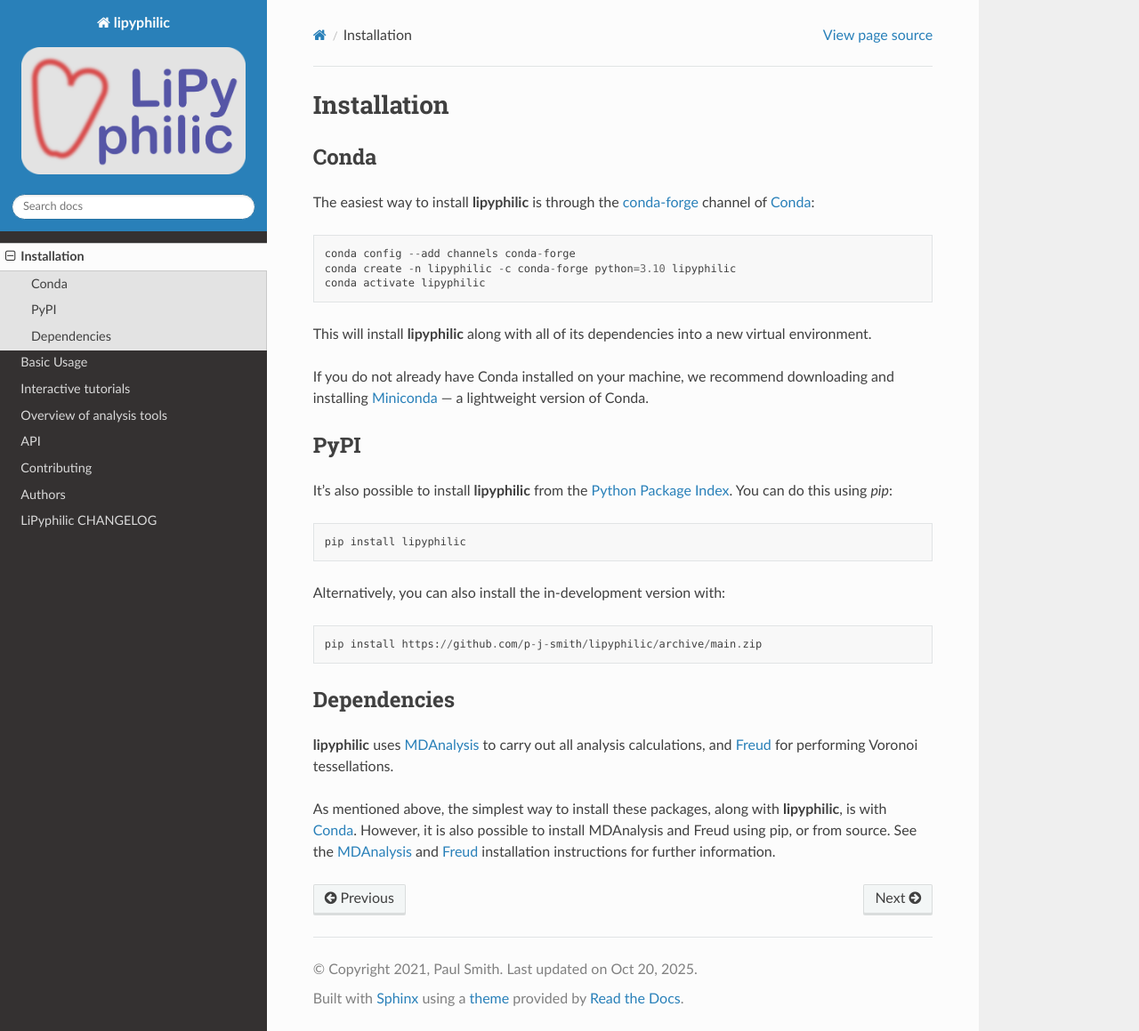
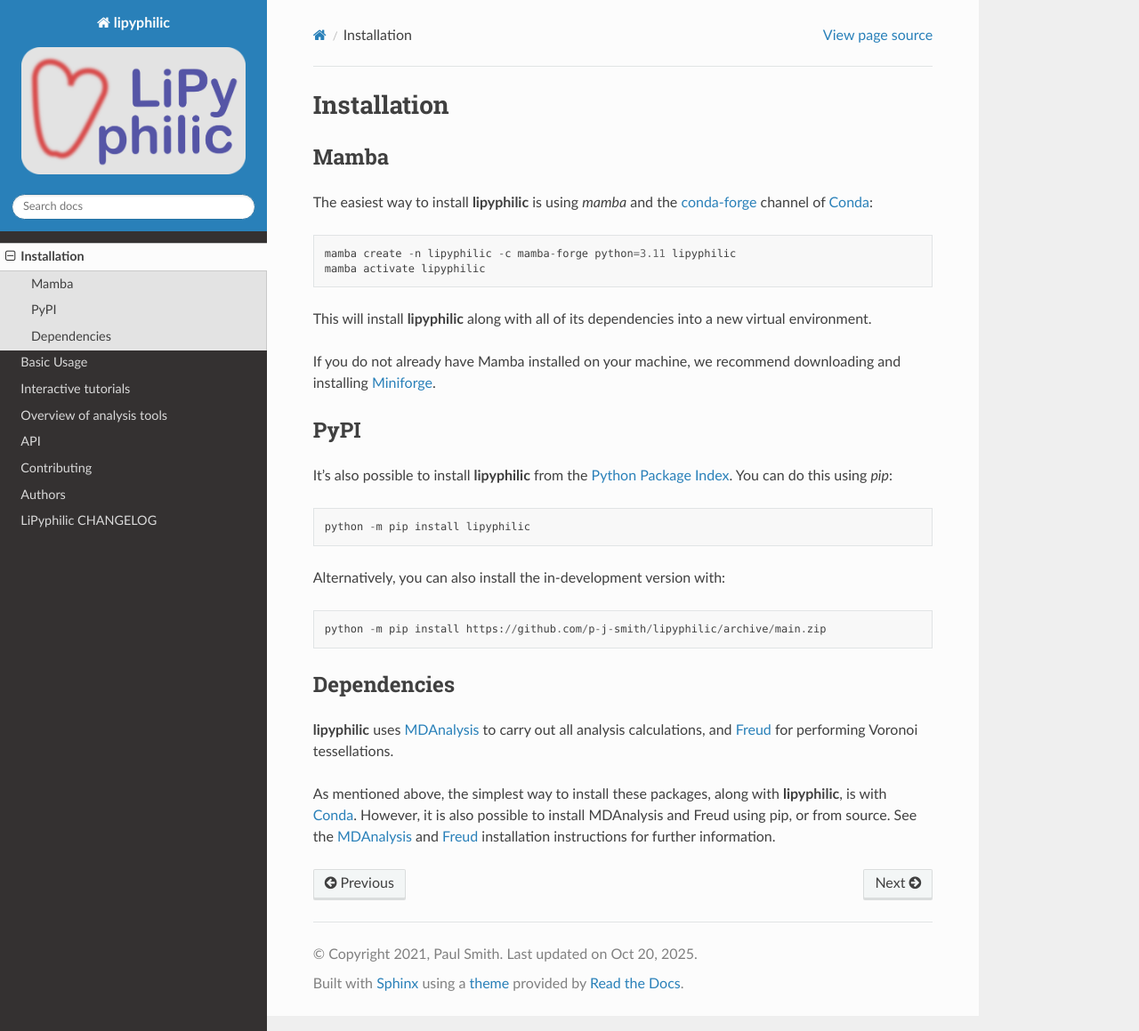
Before and after one commit to p-j-smith/lipyphilic, a Sphinx documentation site: the page built from docs/installation.rst, in a window 1280 px wide and 1159 px high. Shown: the whole window at 89% size. Built offline with Sphinx 7.4.7 and the Read the Docs theme 3.1.0, drawn with Linux system fonts in a browser that asks for light colours; the version number could not be read and is left out.

```diff
--- a/CHANGELOG.rst
+++ b/CHANGELOG.rst
@@ -1,5 +1,8 @@
 LiPyphilic CHANGELOG
 ====================
+
+0.13.0 (2025-10-20)
+* Add support for MDAnalysis 2.10 and Python 3.14
 
 0.12.1 (2025-06-05)
 -------------------
--- a/docs/installation.rst
+++ b/docs/installation.rst
@@ -1,22 +1,20 @@
 Installation
 ============
 
-Conda
+Mamba
 -----
 
-The easiest way to install **lipyphilic** is through the `conda-forge
+The easiest way to install **lipyphilic** is using `mamba` and the `conda-forge
 <https://anaconda.org/conda-forge>`__ channel of `Conda
 <https://docs.conda.io/en/latest/index.html>`__::
 
-    conda config --add channels conda-forge
-    conda create -n lipyphilic -c conda-forge python=3.10 lipyphilic
-    conda activate lipyphilic
+    mamba create -n lipyphilic -c mamba-forge python=3.11 lipyphilic
+    mamba activate lipyphilic
 
 This will install **lipyphilic** along with all of its dependencies into a new virtual environment.
 
-If you do not already have Conda installed on your machine, we recommend
-downloading and installing `Miniconda <https://docs.conda.io/en/latest/miniconda.html>`__
---- a lightweight version of Conda.
+If you do not already have Mamba installed on your machine, we recommend
+downloading and installing `Miniforge <https://conda-forge.org/download/>`__.
 
 PyPI
 ----
@@ -24,11 +22,11 @@ PyPI
 It's also possible to install **lipyphilic** from the `Python Package
 Index <https://pypi.org/>`__. You can do this using `pip`::
 
-    pip install lipyphilic
+    python -m pip install lipyphilic
 
 Alternatively, you can also install the in-development version with::
 
-    pip install https://github.com/p-j-smith/lipyphilic/archive/main.zip
+    python -m pip install https://github.com/p-j-smith/lipyphilic/archive/main.zip
 
 Dependencies
 ------------
```
Also changed, not shown: CONTRIBUTING.rst (+22 -24 lines), README.rst (+3 -4 lines), pyproject.toml (+21 -20 lines), .isort.cfg, .pre-commit-config.yaml, .readthedocs.yml, 8 other files.
